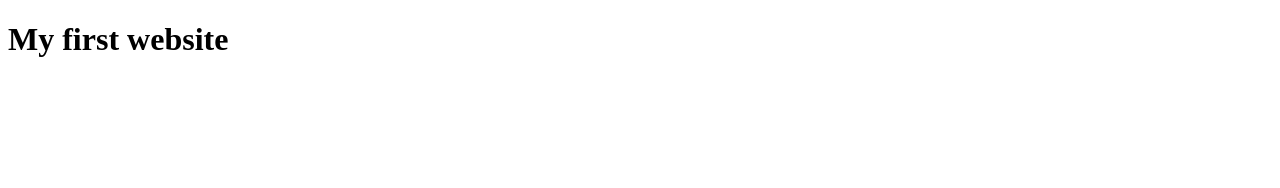
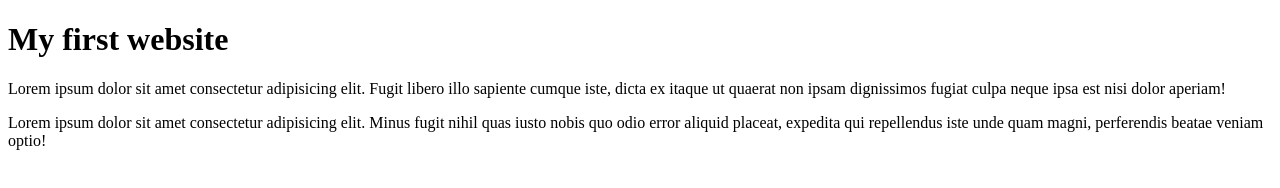
Before and after one commit to developerYeasin/my-first-website, a plain HTML site: page index.html in a window 1280 px wide. Drawn offline with Linux system fonts and the light colour scheme.

Commit message:
learned githum

```diff
--- a/index.html
+++ b/index.html
@@ -8,5 +8,7 @@
 </head>
 <body>
     <h1>My first website</h1>
+    <p>Lorem ipsum dolor sit amet consectetur adipisicing elit. Fugit libero illo sapiente cumque iste, dicta ex itaque ut quaerat non ipsam dignissimos fugiat culpa neque ipsa est nisi dolor aperiam!</p>
+    <p>Lorem ipsum dolor sit amet consectetur adipisicing elit. Minus fugit nihil quas iusto nobis quo odio error aliquid placeat, expedita qui repellendus iste unde quam magni, perferendis beatae veniam optio!</p>
 </body>
 </html>
```
